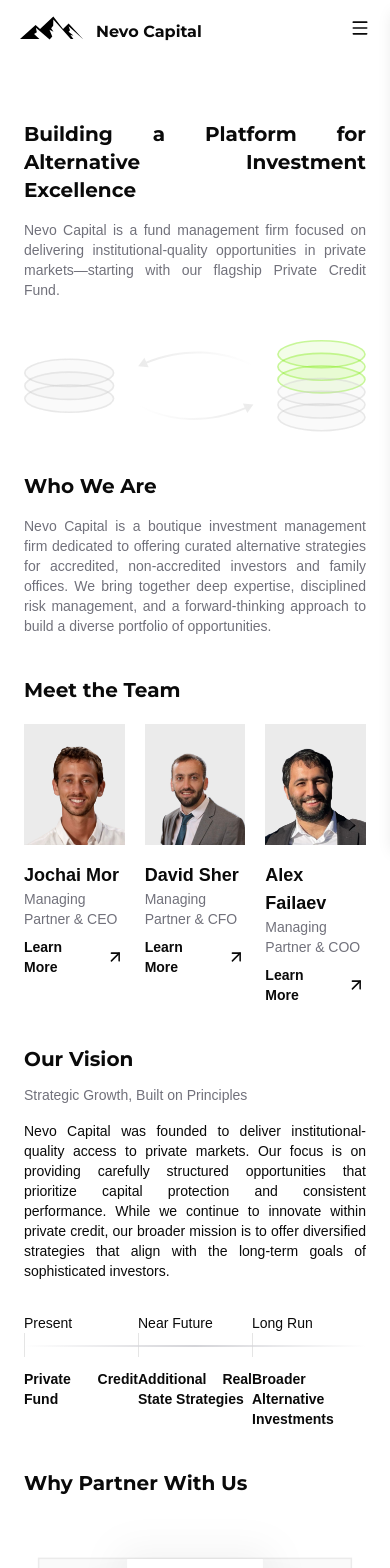
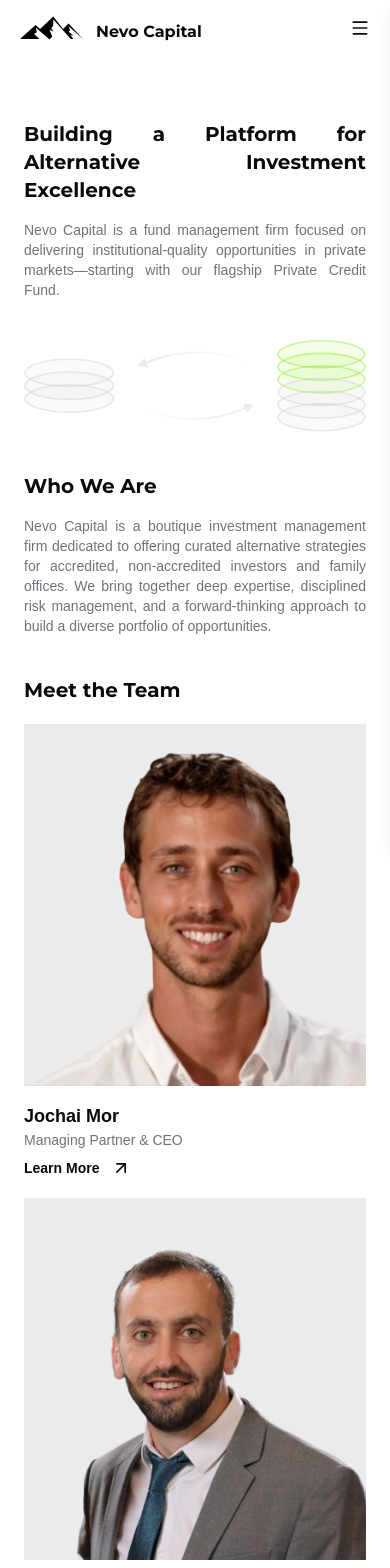
Before and after one commit to kid-us/nevocapital, a React (Vite) app: page /company in a window 390 px wide. Shown: the top 1568 px of the page. Built offline with nearby package versions, Linux system fonts and the light colour scheme; a web font is replaced by a local one.

Commit message:
feat: company responsive

```diff
--- a/src/assets/index.ts
+++ b/src/assets/index.ts
@@ -13,6 +13,7 @@
 import firstPosition from "./first-position.svg";
 import higherYields from "./higher-yields.svg";
 import institutional from "./institutional.svg";
+import institutionalPng from "./Institutional.png";
 import institutionalHover from "./institutional-hover.svg";
 import lockUp from "./lock-up.svg";
 import minimumInvestment from "./minimum-investment.svg";
@@ -53,4 +54,5 @@
   background,
   yieldGraph,
   graph2,
+  institutionalPng,
 };
--- a/src/routes/company/index.tsx
+++ b/src/routes/company/index.tsx
@@ -4,8 +4,8 @@
   alignedHover,
   comapnyGraph,
   david,
-  institutional,
   institutionalHover,
+  institutionalPng,
   jochai,
   specialized,
   specializedHover,
@@ -68,7 +68,7 @@
     id: 1,
     desc: "Built on principles of governance, compliance, and transparency.",
     hoverImg: institutionalHover,
-    img: institutional,
+    img: institutionalPng,
     title: "Institutional Quality",
   },
   {
@@ -123,7 +123,7 @@
       <Reveal>
         <div className="lg:mt-16 mt-10">
           <h1 className="lg:text-3xl text-xl">Meet the Team</h1>
-          <div className="grid grid-cols-3 gap-5 mt-5">
+          <div className="grid md:grid-cols-3 grid-cols-1 gap-5 mt-5">
             {teams.map((team) => (
               <div key={team.id}>
                 <div className="bg-[#ebebeb]">
@@ -166,29 +166,38 @@
             with the long-term goals of sophisticated investors.
           </p>
           <div className="relative mt-8">
-            <div className="grid grid-cols-3">
-              <div>
+            <div className="grid lg:grid-cols-3">
+              <div className="lg:block flex items-center">
+                <div className="lg:hidden block w-6 border-t"></div>
+                <div className="lg:mt-0 mt-10 ms-2">
                   <p className="text-sm">Present</p>
-                <div className="h-6 border-l"></div>
-                <p className="mt-3 text-sm font-semibold">
+                  <div className="lg:block hidden h-6 border-l"></div>
+                  <p className="lg:mt-3 mt-1 text-sm font-semibold">
                     Private Credit Fund
                   </p>
                 </div>
-              <div>
+              </div>
+              <div className="lg:block flex items-center">
+                <div className="lg:hidden block w-6 border-t"></div>
+                <div className="lg:mt-0 mt-5 ms-2">
                   <p className="text-sm">Near Future</p>
-                <div className="h-6 border-l"></div>
-                <p className="mt-3 text-sm font-semibold">
+                  <div className="lg:block hidden h-6 border-l"></div>
+                  <p className="lg:mt-3 mt-1 text-sm font-semibold">
                     Additional Real State Strategies
                   </p>
                 </div>
-              <div>
+              </div>
+              <div className="lg:block flex items-center">
+                <div className="lg:hidden block w-6 border-t"></div>
+                <div className="lg:mt-0 mt-5 ms-2">
                   <p className="text-sm">Long Run</p>
-                <div className="h-6 border-l"></div>
-                <p className="mt-3 text-sm font-semibold">
+                  <div className="lg:block hidden h-6 border-l"></div>
+                  <p className="lg:mt-3 mt-1 text-sm font-semibold">
                     Broader Alternative Investments
                   </p>
                 </div>
-              <div className="absolute left-0 top-5 my-3 w-full h-[2px] bg-gradient-to-r from-transparent via-zinc-300 to-transparent" />
+              </div>
+              <div className="absolute left-0 top-5 my-3 lg:w-full lg:h-[2px] w-[2px] h-full bg-gradient-to-r from-transparent via-zinc-300 to-transparent" />
             </div>
           </div>
         </div>
```
Also changed, not shown: src/assets/Institutional.png (added), src/assets/institutional.svg. Lines whose indentation alone changed are shown as unchanged.
